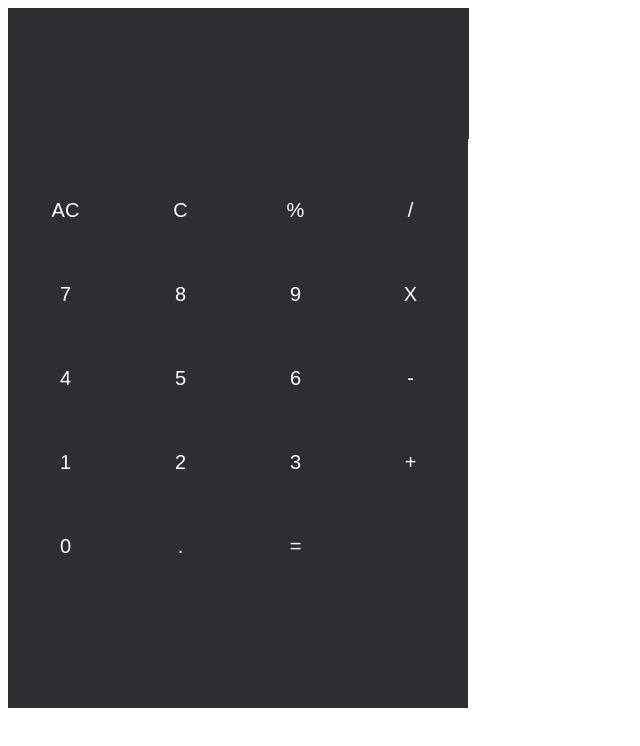
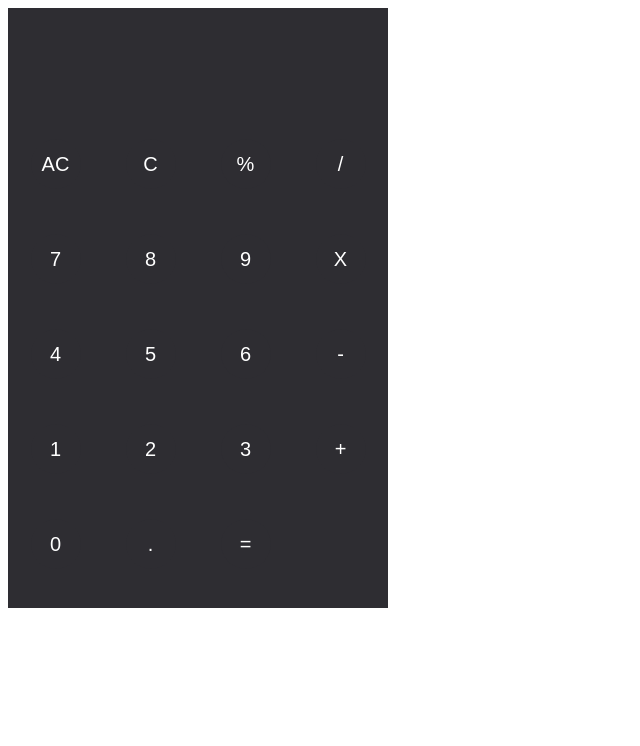
Before and after one commit to kadroff/calcul, a plain HTML site: page index.html in a window 1280 px wide. Shown: the whole page, without its empty margins (0-640 px from the left). Drawn offline with nearby package versions, Linux system fonts and the light colour scheme.

Commit message:
Сверстана основная часть

```diff
--- a/index.html
+++ b/index.html
@@ -4,6 +4,7 @@
   <meta charset="UTF-8">
   <meta name="viewport" content="width=device-width, initial-scale=1.0">
   <meta http-equiv="X-UA-Compatible" content="ie=edge">
+  <link href="https://fonts.googleapis.com/css?family=Open+Sans:300,400&amp;subset=cyrillic" rel="stylesheet">
   <link rel="stylesheet" href="style.css">
   <title>Document</title>
 </head>
@@ -12,29 +13,29 @@
     <div class="display"><input type="text" readonly id="d"></div>
     <div class="keys">
 
-      <input type="button" value="AC" onclick='c("")'>
-      <input type="button" value="C" onclick='math("8")'>
-      <input type="button" value="%" onclick='math("7")'>
-      <input type="button" value="/" onclick='math("/")'>
+      <div class="button"><input type="button" value="AC" onclick='c("")'></div>
+      <div class="button"><input type="button" value="C" onclick='math("8")'></div>
+      <div class="button"><input type="button" value="%" onclick='math("7")'></div>
+      <div class="button"><input type="button" value="/" onclick='math("/")'></div>
 
-      <input type="button" value="7" onclick='math("7")'>
-      <input type="button" value="8" onclick='math("8")'>
-      <input type="button" value="9" onclick='math("9")'>
-      <input type="button" value="X" onclick='math("*")'>
+      <div class="button"><input type="button" value="7" onclick='math("7")'></div>
+      <div class="button"><input type="button" value="8" onclick='math("8")'></div>
+      <div class="button"><input type="button" value="9" onclick='math("9")'></div>
+      <div class="button"><input type="button" value="X" onclick='math("*")'></div>
 
-      <input type="button" value="4" onclick='math("4")'>
-      <input type="button" value="5" onclick='math("5")'>
-      <input type="button" value="6" onclick='math("6")'>
-      <input type="button" value="-" onclick='math("-")'>
+      <div class="button"><input type="button" value="4" onclick='math("4")'></div>
+      <div class="button"><input type="button" value="5" onclick='math("5")'></div>
+      <div class="button"><input type="button" value="6" onclick='math("6")'></div>
+      <div class="button"><input type="button" value="-" onclick='math("-")'></div>
 
-      <input type="button" value="1" onclick='math("1")'>
-      <input type="button" value="2" onclick='math("2")'>
-      <input type="button" value="3" onclick='math("3")'>
-      <input type="button" value="+" onclick='math("+")'>
+      <div class="button"><input type="button" value="1" onclick='math("1")'></div>
+      <div class="button"><input type="button" value="2" onclick='math("2")'></div>
+      <div class="button"><input type="button" value="3" onclick='math("3")'></div>
+      <div class="button"><input type="button" value="+" onclick='math("+")'></div>
 
-      <input type="button" value="0" onclick='math("0")'>
-      <input type="button" value="." onclick='math(".")'>
-      <input type="button" value="=" onclick='e()'>
+      <div class="button"><input type="button" value="0" onclick='math("0")'></div>
+      <div class="button"><input type="button" value="." onclick='math(".")'></div>
+      <div class="button"><input type="button" value="=" onclick='e()'></div>
     </div>
   </div>
     <script src="app.js"></script>
--- a/style.css
+++ b/style.css
@@ -1,13 +1,24 @@
+body,html {
+  font-family: 'Open Sans', sans-serif;
+  font-weight: 300;
+}
+
 .calcul {
   background-color: #2E2D32;
-  width: 460px;
-  height: 700px;
+  width: 380px;
+  height: 600px;
 }
 
 .keys {
   display: flex;
   flex-direction: row;
   flex-wrap: wrap;
+}
+
+.button {
+  width: 95px;
+  height: 95px;
+  text-align: center;
 }
 
 input[type=text] {
@@ -17,17 +28,22 @@ input[type=text] {
   height: 80px;
   font-size: 80px;
   padding-top: 50px;
-  padding-left: 240px;
-  width: 219px;
+  width: 90%;
+  text-align: right;
 }
 
 input[type=button] {
-  width: 115px;
+  width: 50px;
+  height: 50px;
+  border-radius: 25px;
   border: none;
   background-color: #2E2D32;
   color: white;
   font-size: 20px;
-  padding-top: 60px;
   outline: none;
   cursor: pointer;
 }
+
+input[type=button]:hover {
+  background-color: #F7C754;
+}
```
